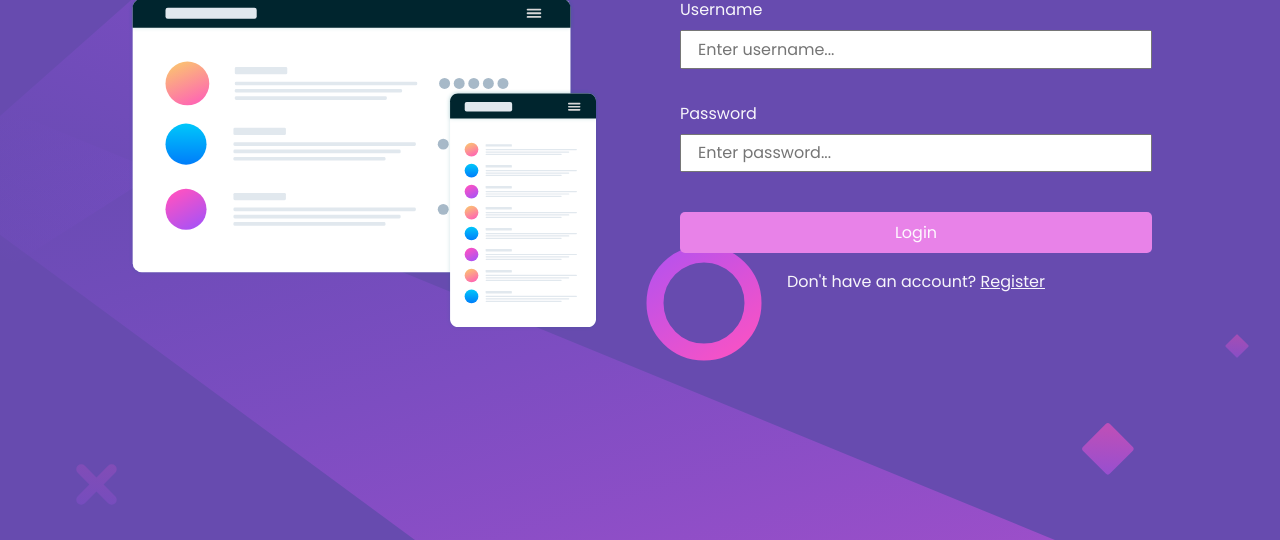
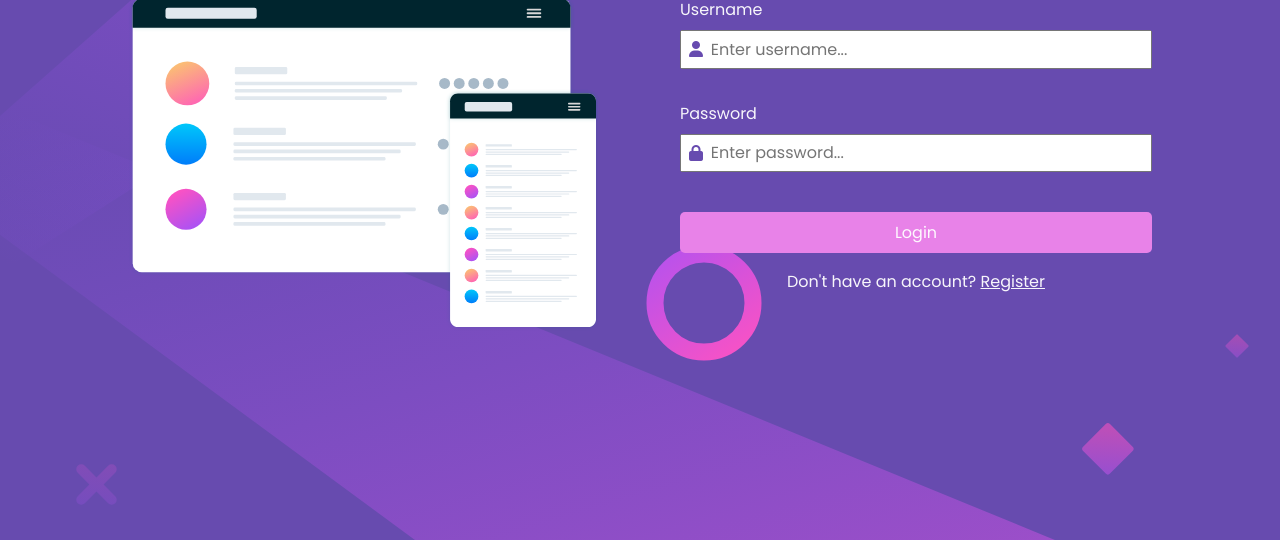
Before and after one commit to Demarcus11/Software-Project-Group-4, a website: page public/index.html in a window 1280 px wide. Shown: the part 260-800 px from the top of the page. Drawn offline with Linux system fonts and the light colour scheme.

Commit message:
add: icons to login

```diff
--- a/public/index.html
+++ b/public/index.html
@@ -36,13 +36,19 @@
                 <div class="auth__form">
                     <div>
                         <label for="">Username</label>
-                        <input class="login__input login__username" type="text" placeholder="Enter username...">
+                        <div class="input-box">
+                            <input class="login__input login__username" type="text" placeholder="Enter username...">
+                            <i class="fa-solid fa-user"></i>
+                        </div>
                     </div>
 
                     <div>
                         <label for="">Password</label>
-                        <input id="txtPassword" class="login__input login__password" type="text"
-                            placeholder="Enter password...">
+                        <div class="input-box">
+                            <input id="txtPassword" class="login__input login__password" type="text"
+                                placeholder="Enter password...">
+                            <i class="fa-solid fa-lock"></i>
+                        </div>
 
                         <div class="error-box">
                             <i class="fa-solid fa-circle-exclamation"></i>
--- a/public/login.css
+++ b/public/login.css
@@ -287,3 +287,21 @@ a {
 a:hover {
   text-decoration: none;
 }
+
+.input-box {
+  position: relative;
+  width: 100%;
+}
+
+.fa-user,
+.fa-lock {
+  position: absolute;
+  left: 1rem;
+  top: 58%;
+  transform: translate(-50%, -50%);
+  color: var(--clr-primary-400);
+}
+
+.login__input {
+  padding-left: 1.8rem;
+}
```
